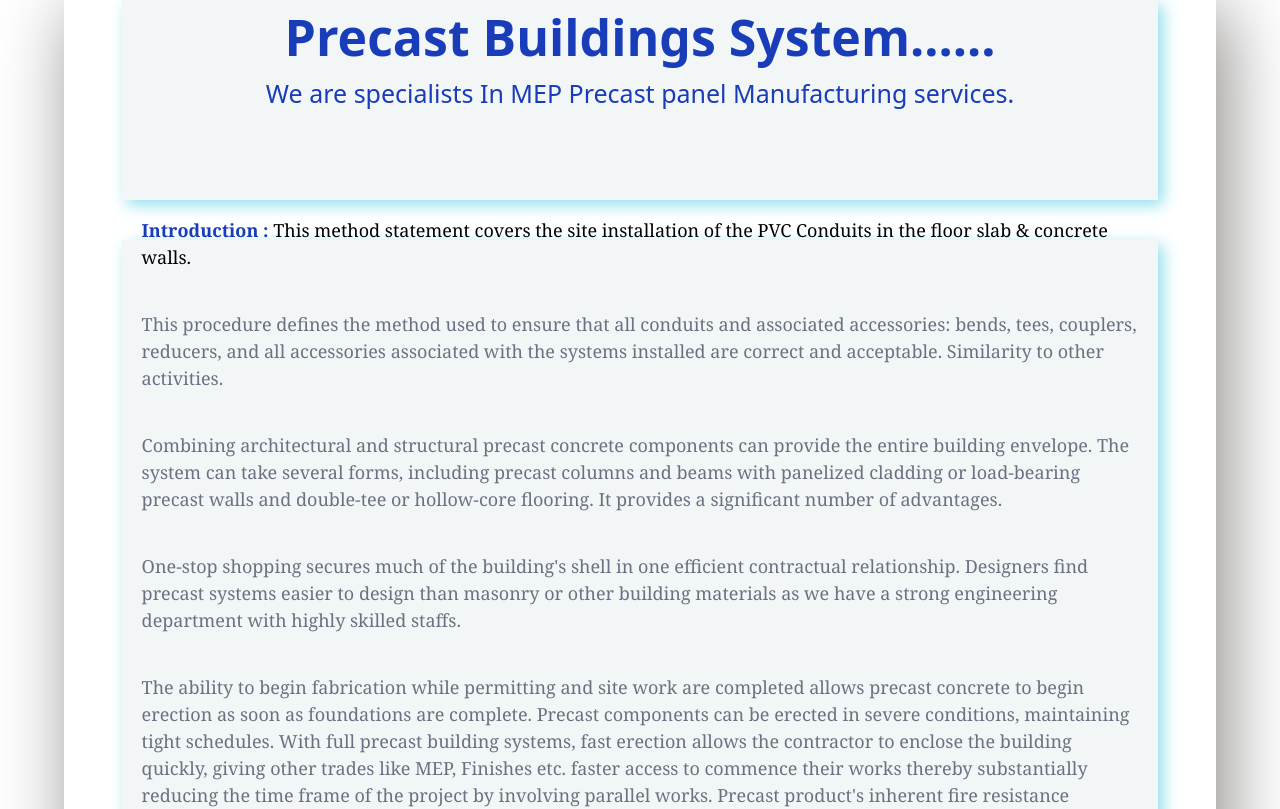
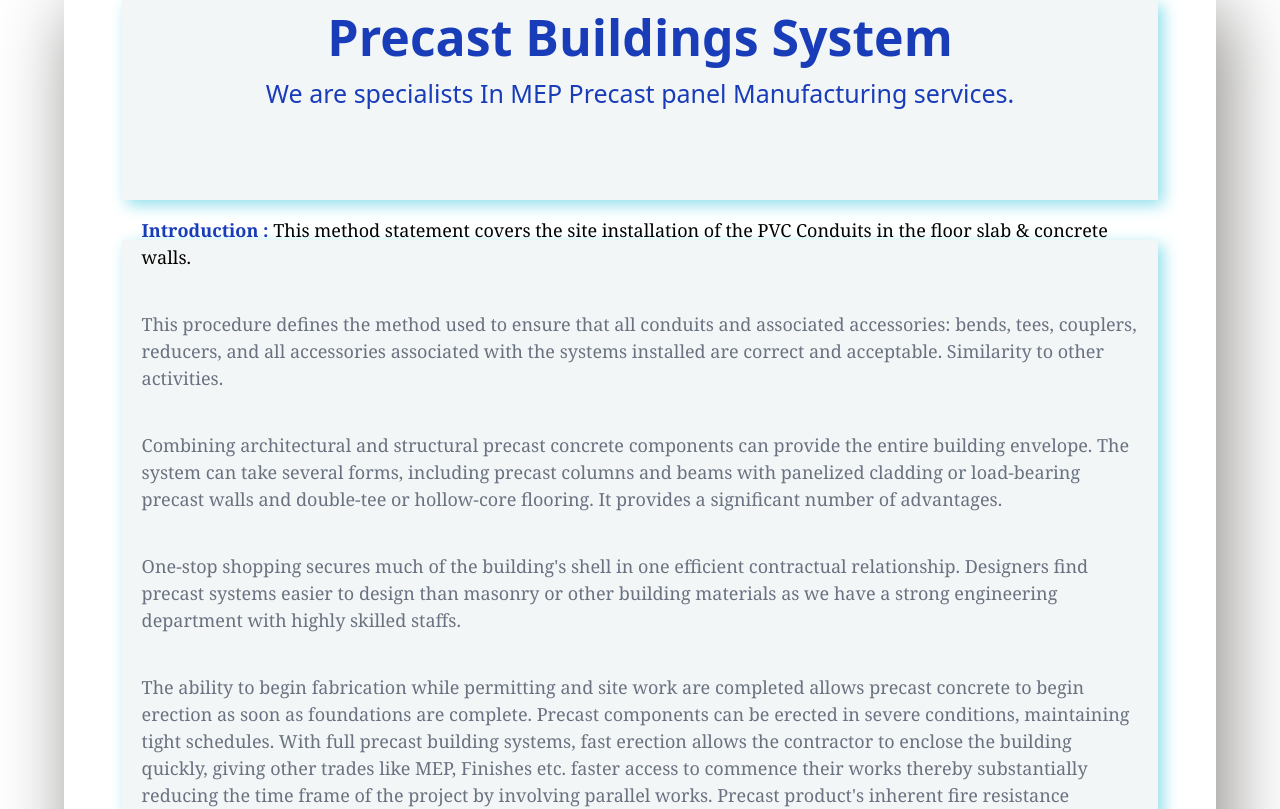
Before and after one commit to nagachittibabu/PETRA_OASIS, a Next.js app in the folder petra_oasis/: page /feature-precast in a window 1280 px wide. Shown: the top 809 px of the page. Built offline with nearby package versions, Linux system fonts and the light colour scheme.

Commit message:
i completed

```diff
--- a/petra_oasis/src/app/feature-precast/page.tsx
+++ b/petra_oasis/src/app/feature-precast/page.tsx
@@ -28,7 +28,7 @@ const Precast = () => {
       <div className="   w-[90%] h-[90%]  flex justify-center items-center space-y-10  flex-col  main_section">
         <div className="   w-[90%] h-[200px] text-center precast_building box_shadow">
           <h1 className=" heading text-[30px] xl:text-[50px] lg:text-[46px] md:text-[43px] sm:text-[38px]  font-bold text-blue-800">
-            Precast Buildings System......
+            Precast Buildings System
           </h1>
           <h2 className="services text-[25px] font-medium text-blue-800">
             We are specialists In MEP Precast panel Manufacturing services.
```
